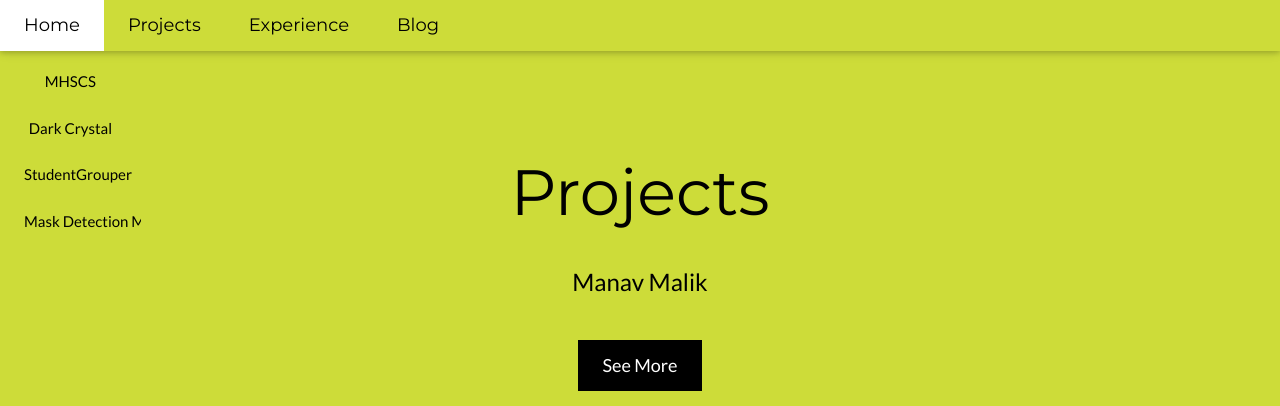
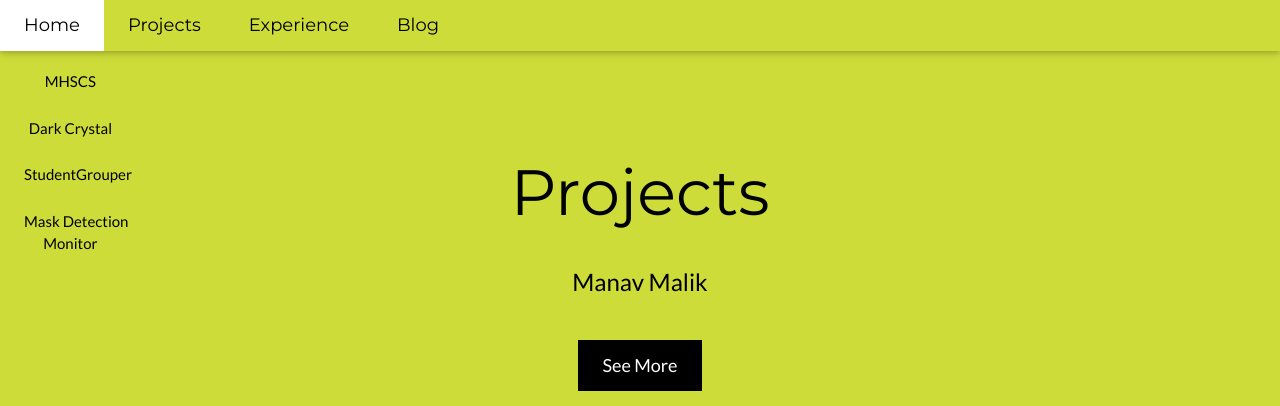
Before and after one commit to 0xmmalik/0xmmalik.github.io, a Jekyll site: the page projects/index.html, which Jekyll copies as it is, in a window 1280 px wide and 900 px high. Shown: the top 406 px of the window. Built offline with Jekyll 4.4.1, drawn with Linux system fonts in a browser that asks for light colours.

Commit message:
attempt to fix sidenav

```diff
--- a/projects/index.html
+++ b/projects/index.html
@@ -26,7 +26,7 @@
   <a class="w3-bar-item w3-button w3-hide-small w3-padding-large w3-hover-white" href="#mhscs">MHSCS</a>
   <a class="w3-bar-item w3-button w3-hide-small w3-padding-large w3-hover-white" href="#crystal-mod">Dark Crystal</a>
   <a class="w3-bar-item w3-button w3-hide-small w3-padding-large w3-hover-white" href="#student-grouper">StudentGrouper</a>
-  <a class="w3-bar-item w3-button w3-hide-small w3-padding-large w3-hover-white" href="#mdm">Mask Detection Monitor</a>
+  <a class="w3-bar-item w3-button w3-hide-small w3-padding-large w3-hover-white" href="#mdm">Mask Detection<br />Monitor</a>
 </div>
 
 <div class="w3-row-padding w3-padding-64 w3-container" id="mhscs">
```
